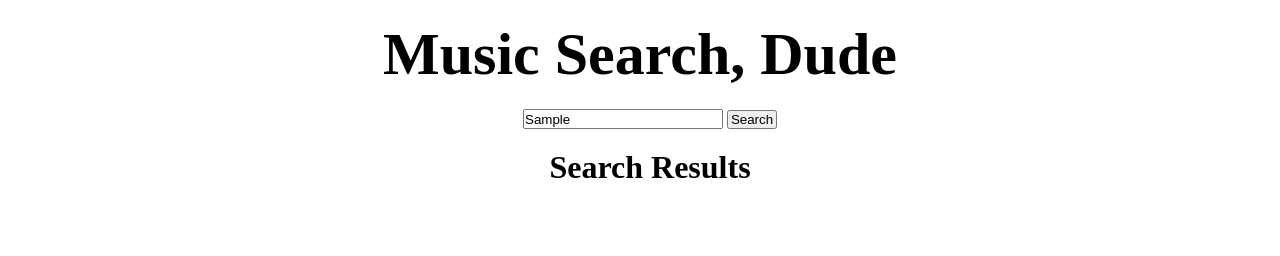
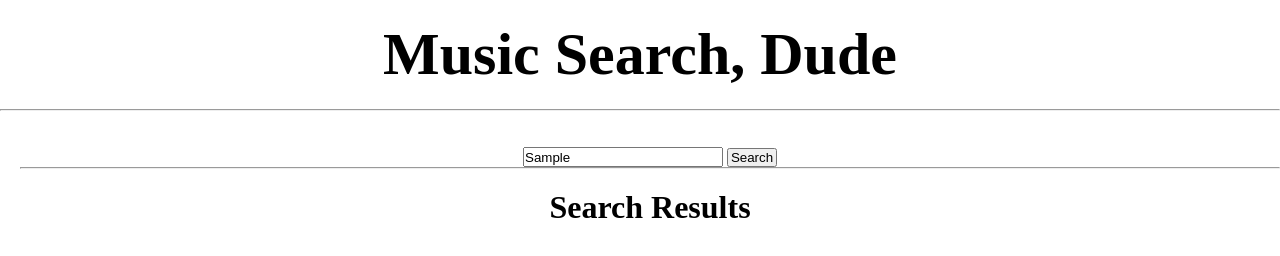
Before and after one commit to Momentum-Team-8/itunes-search-gregsronce, a website: page index.html in a window 1280 px wide. Both pictures are taken after typing "Sample" into the empty fields and a click on the button "Search". Drawn offline with Linux system fonts and the light colour scheme; no server answers.

Commit message:
Still needs styling.

```diff
--- a/index.html
+++ b/index.html
@@ -11,11 +11,11 @@
 <body>
   <header class="title-and-audio" id="header">
     <h1>Music Search, Dude</h1>
-  </header>
+  </header><hr><br><br>
   <div class="form" id="input-container">
     <form id="input-field">
       <input class="artist-search" id="artist-search" type="text" placeholder="Search For Artist">
-      <button class="button-search" id="search-button" type="submit">Search</button>
+      <button class="button-search" id="search-button" type="submit">Search</button><br><hr>
     </form>
   </div>
   <div class="song-info-container"></div>
--- a/main.js
+++ b/main.js
@@ -20,9 +20,7 @@ form.addEventListener('submit', event => {
     searchTitle.classList.add('search-title')
     searchTitle.innerText = "Search Results"
     form.appendChild(searchTitle)
-    form.appendChild()
-   getInfo()
-
+    getInfo()
 })
 
 
```
